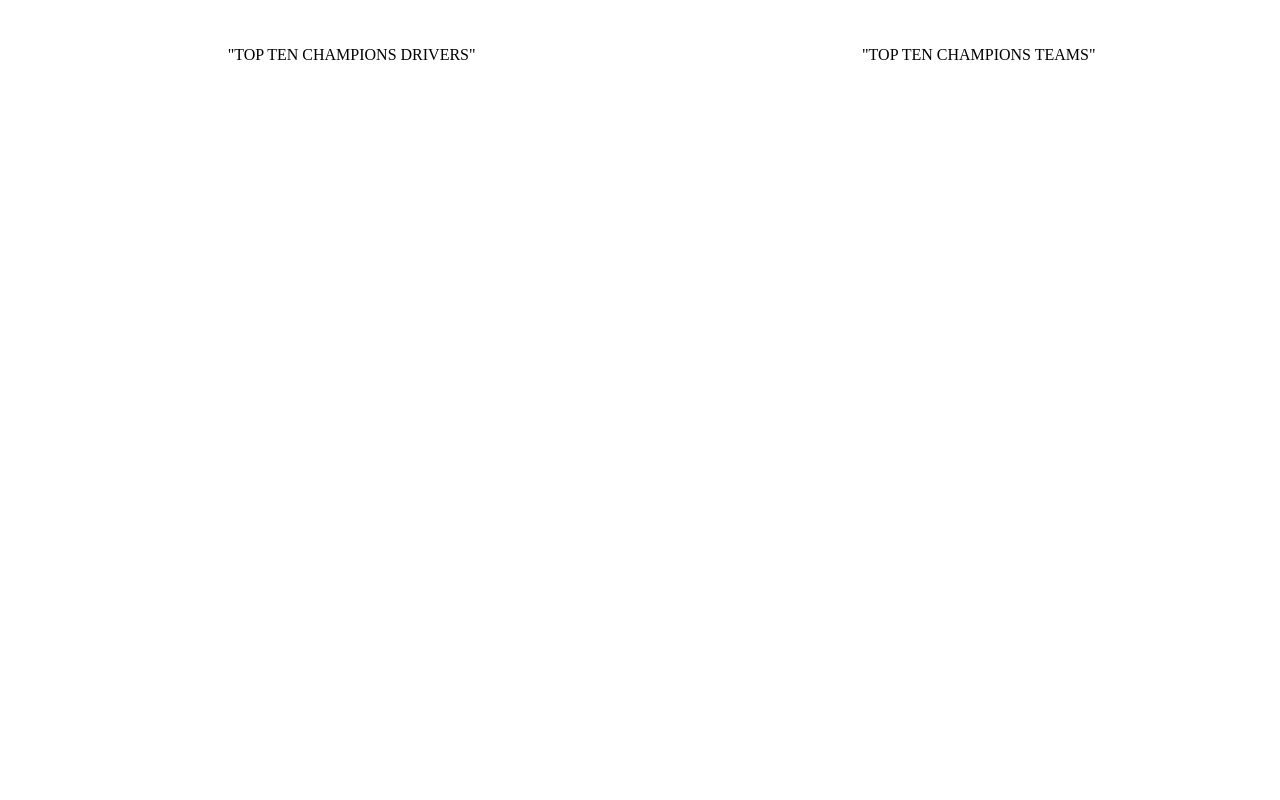
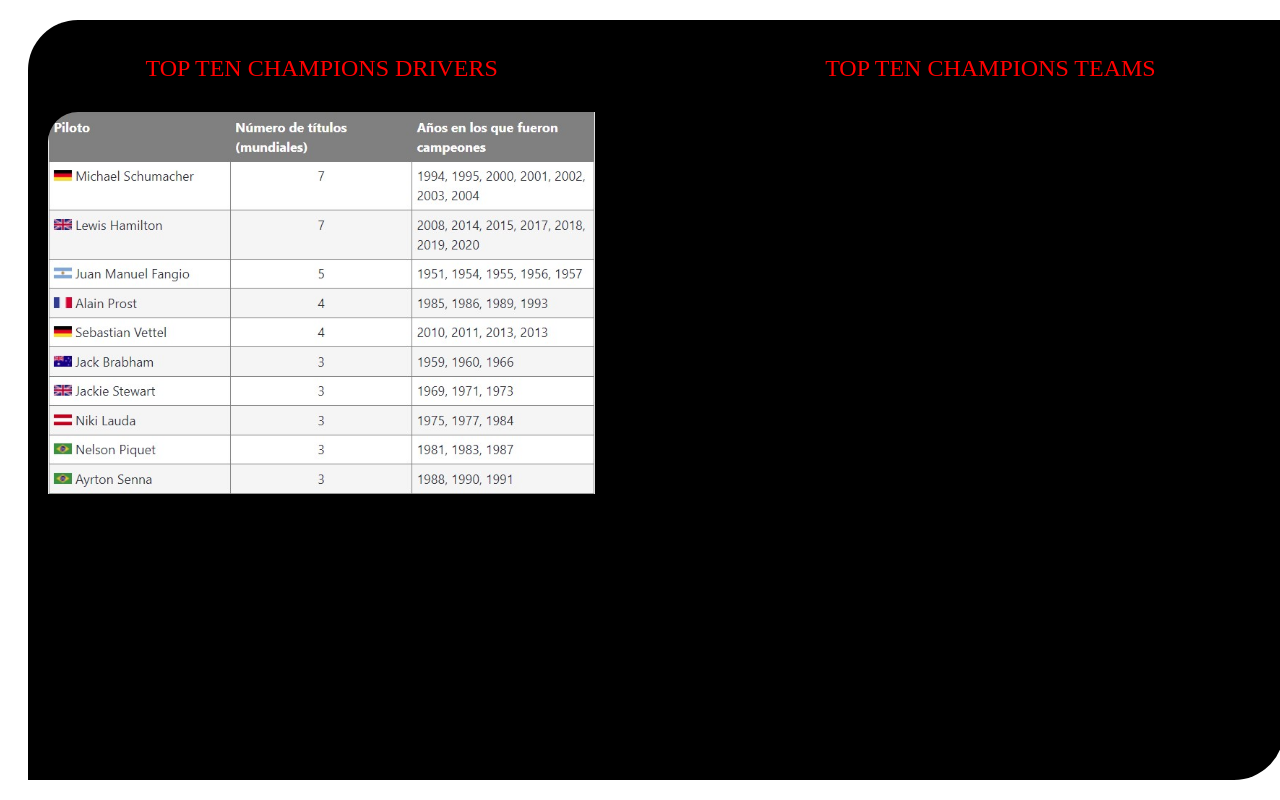
Before and after one commit to michiqueli/PI-Drivers, a React (Vite) app in the folder client/: page /top in a window 1280 px wide. Built offline with nearby package versions, Linux system fonts and the light colour scheme; a web font is replaced by a local one.

Commit message:
Top, Calendar Done

```diff
--- a/client/src/pages/Home/Home.jsx
+++ b/client/src/pages/Home/Home.jsx
@@ -2,10 +2,10 @@ import style from './Home.module.css'
 import Nav from "../../components/Nav/Nav"
 import CardsContainer from "../../components/CardsContainer/CardsContainer"
 
-const Home = (characters, onSearch, getAllDrivers) => {
+const Home = (drivers, onSearch, getAllDrivers) => {
     return (
       <div className={style.container}>
-        <CardsContainer className={style.cardCont}character={characters}getAllDrivers={getAllDrivers}/>
+        <CardsContainer className={style.cardCont}character={drivers}getAllDrivers={getAllDrivers}/>
         <Nav className={style.nav} onSearch={onSearch} getAllDrivers={getAllDrivers}/>
       </div>
     )
--- a/client/src/pages/Top/Top.jsx
+++ b/client/src/pages/Top/Top.jsx
@@ -1,16 +1,12 @@
 import style from './Top.module.css'
 const Top = () => {
     return (
-      <div className={style.container}>
-        <div className={style.drivers}>
-          <p className= {style.titulo}>"TOP TEN CHAMPIONS DRIVERS"</p>
-          <img className= {style.imagedrv}></img>
+       <div className={style.container}>
+        <div className= {style.titulo}>TOP TEN CHAMPIONS DRIVERS</div>
+        <div className= {style.titulo}>TOP TEN CHAMPIONS TEAMS</div>
+        <div className= {style.imagedrv}></div>
+        <div className= {style.imageteams}></div>
         </div>
-        <div className={style.teams}>
-          <p className= {style.titulo}>"TOP TEN CHAMPIONS TEAMS"</p>
-          <img className= {style.imageteams}></img>
-        </div>
-      </div>
     )
   }
   export default Top
--- a/client/src/pages/Top/Top.module.css
+++ b/client/src/pages/Top/Top.module.css
@@ -1,30 +1,37 @@
 .container{
     display: grid;
     height: 90vh;
-    width: 98vw;
-    margin: 30px;
-    grid-template-columns: 50% 50%;
-    grid-row: auto;
-}
-.drivers{
-    display: flex;
-    flex-direction: column;
-    align-items: center;
+    width: 95vw;
+    margin: 20px;
+    padding: 20px;
+    grid-template-columns: 45% 45%;
+    grid-template-rows: 10% 90%;
+    padding: 20px;
+    justify-content: space-between;
+    background-color: black;
+    border-top-left-radius: 50px;
+    border-bottom-right-radius: 50px;
 
 }
-.teams{
-    display: flex;
-    flex-direction: column;
-    align-items: center;
-}
 .imagedrv{
-    background-image: url(./TopDrivers.jpg);
-    background-size: auto;
-
+    background-image: url(../../assets/TopDrivers.jpg);
+    background-repeat: no-repeat;
+    background-size: contain;
+    border-top-left-radius: 30px;
 }
 .imageteams{
-    background-image: url(./TopTEams.jpg);
+    background-image: url(../../assets/TopTEams.jpg);
+    background-repeat: no-repeat;
+    background-size: contain;
+    border-top-left-radius: 30px;
+    max-height: fit-content;
 }
 .titulo{
     font-family: "Formula1 Display-Regular";
+    text-align: center;
+    font-size: x-large;
+    padding: 5px;
+    margin: 10px;
+    color: red;
+
 }
```
Also changed, not shown: client/src/assets/TopDrivers.jpg (renamed from client/src/pages/Top/TopDrivers.jpg), client/src/assets/TopTEams.jpg (renamed from client/src/pages/Top/TopTEams.jpg).
